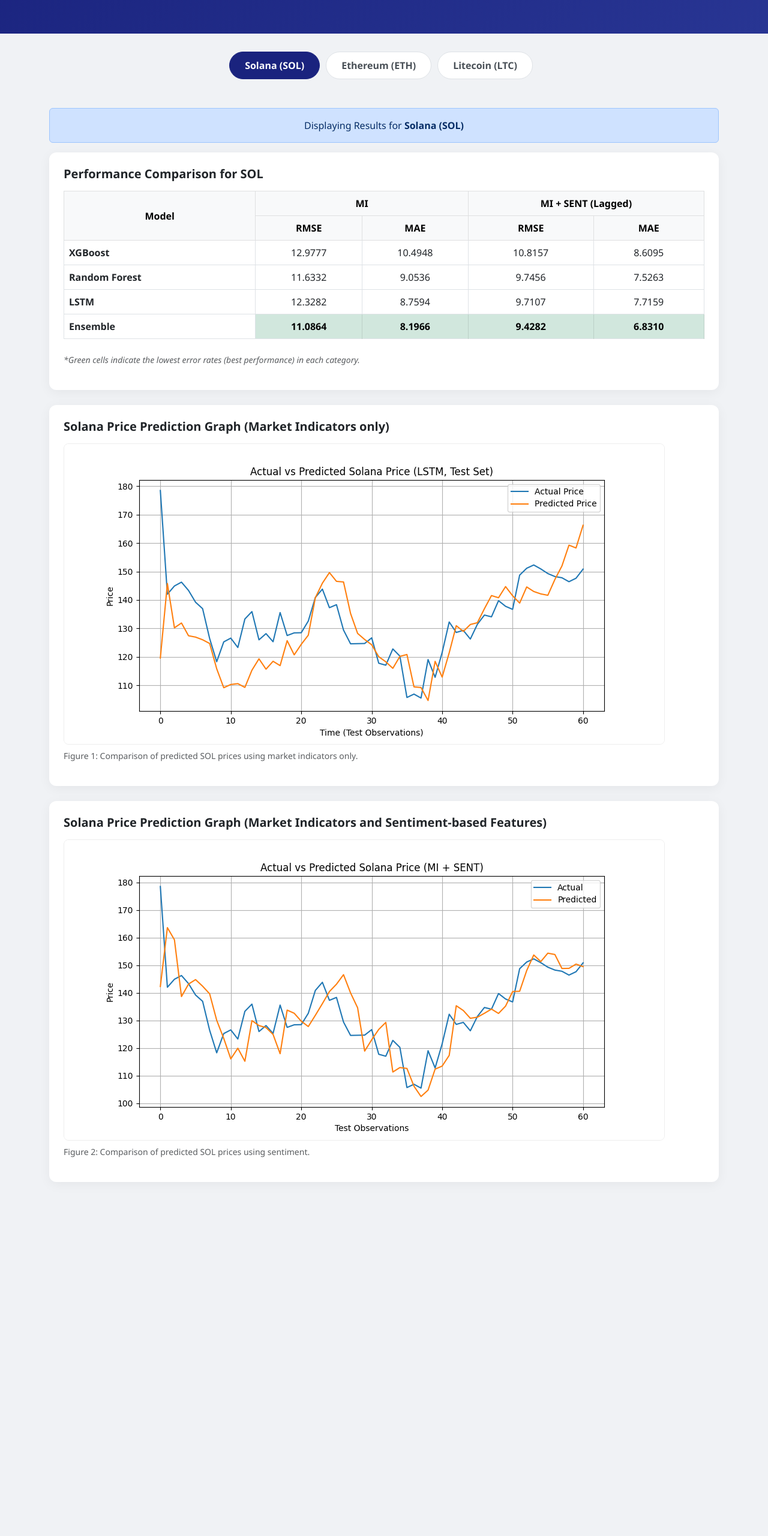
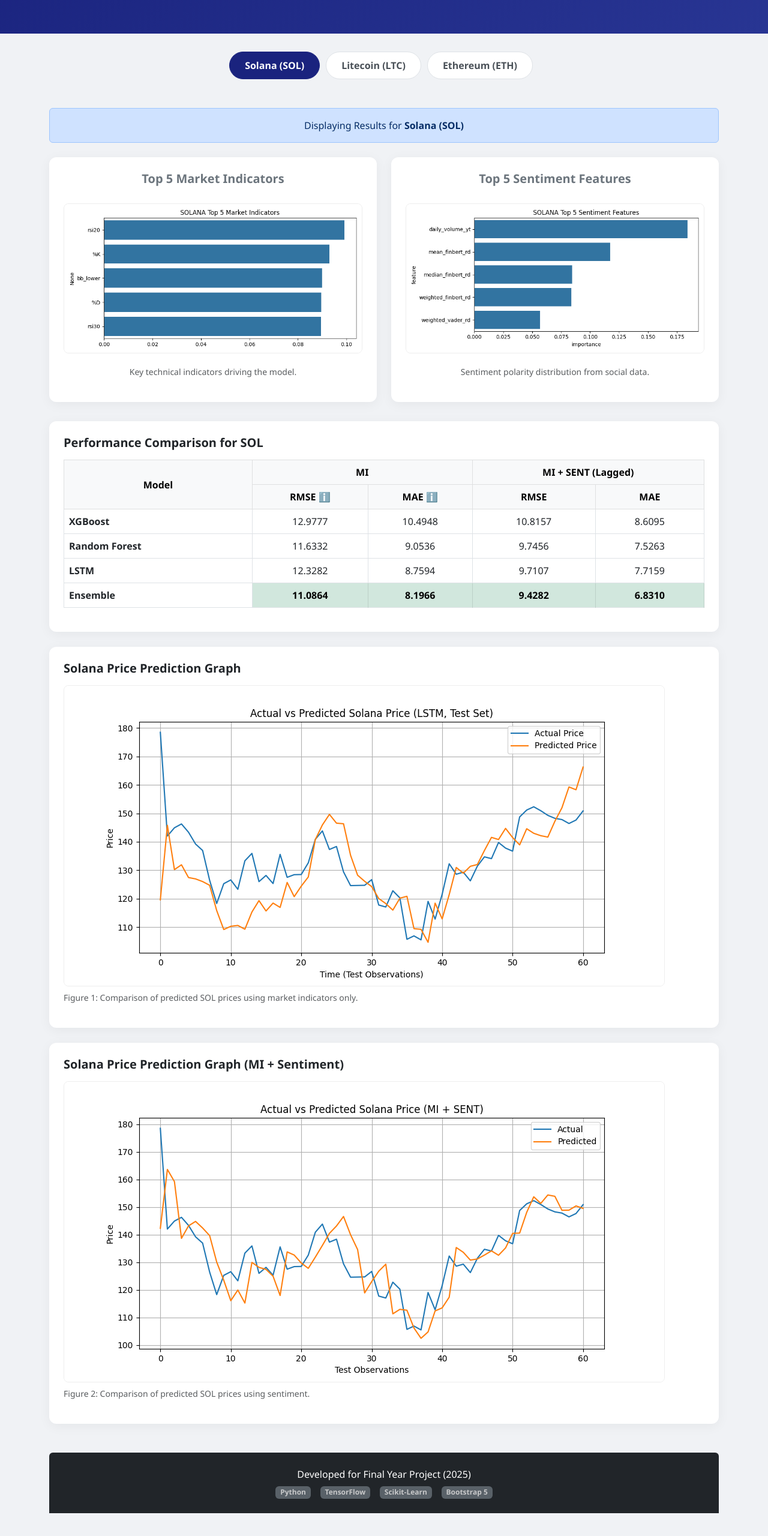
Before and after one commit to PurpleThanos/fyp-results, a plain HTML site: page index.html in a window 1280 px wide. Shown: the part 192-2752 px from the top of the page at 60% size. Before the commit the page ends 2235 px from the top, so only its background shows below. Drawn offline with nearby package versions, Linux system fonts and the light colour scheme.

Commit message:
Update index.html

```diff
--- a/index.html
+++ b/index.html
@@ -13,10 +13,14 @@
         .nav-pills .nav-link.active { background-color: #1a237e; color: white; border-color: #1a237e; }
         .result-card { background: white; border-radius: 12px; border: none; box-shadow: 0 4px 20px rgba(0,0,0,0.05); margin-bottom: 25px; transition: transform 0.2s; }
         .result-card:hover { transform: translateY(-3px); }
-        .metric-box { text-align: center; padding: 20px; background: #f8f9fa; border-radius: 10px; border: 1px solid #e9ecef; }
-        .metric-value { font-size: 1.8rem; font-weight: bold; color: #1a237e; }
-        .metric-label { font-size: 0.9rem; color: #6c757d; text-transform: uppercase; letter-spacing: 1px; }
         img.img-fluid { border-radius: 8px; border: 1px solid #eee; }
+
+        /* Special style for the clickable graph */
+        .zoomable-graph { cursor: zoom-in; transition: opacity 0.3s; }
+        .zoomable-graph:hover { opacity: 0.8; }
+
+        /* Style for the new Feature/Sentiment cards to make them same height */
+        .feature-card { height: 100%; display: flex; flex-direction: column; justify-content: space-between; }
     </style>
 </head>
 <body>
@@ -39,18 +43,34 @@
                 <button class="nav-link active" id="pills-sol-tab" data-bs-toggle="pill" data-bs-target="#pills-sol" type="button">Solana (SOL)</button>
             </li>
             <li class="nav-item" role="presentation">
-                <button class="nav-link" id="pills-eth-tab" data-bs-toggle="pill" data-bs-target="#pills-eth" type="button">Ethereum (ETH)</button>
+                <button class="nav-link" id="pills-ltc-tab" data-bs-toggle="pill" data-bs-target="#pills-ltc" type="button">Litecoin (LTC)</button>
             </li>
             <li class="nav-item" role="presentation">
-                <button class="nav-link" id="pills-ltc-tab" data-bs-toggle="pill" data-bs-target="#pills-ltc" type="button">Litecoin (LTC)</button>
+                <button class="nav-link" id="pills-eth-tab" data-bs-toggle="pill" data-bs-target="#pills-eth" type="button">Ethereum (ETH)</button>
             </li>
         </ul>
 
         <div class="tab-content" id="pills-tabContent">
 
             <div class="tab-pane fade show active" id="pills-sol">
-                <div class="alert alert-primary text-center">Displaying Results for <strong>Solana (SOL)</strong></div>
+                <div class="alert alert-primary text-center mb-4">Displaying Results for <strong>Solana (SOL)</strong></div>
 
+                <div class="row mb-3">
+                    <div class="col-md-6 mb-3">
+                        <div class="result-card p-4 feature-card">
+                            <h5 class="fw-bold text-center text-secondary mb-3">Top 5 Market Indicators</h5>
+                            <img src="SOL Top 5 Market Indicators.png" class="img-fluid" alt="Solana Top 5 Features">
+                            <p class="text-muted small text-center mt-2">Key technical indicators driving the model.</p>
+                        </div>
+                    </div>
+                    <div class="col-md-6 mb-3">
+                        <div class="result-card p-4 feature-card">
+                            <h5 class="fw-bold text-center text-secondary mb-3">Top 5 Sentiment Features</h5>
+                            <img src="SOL Top 5 Sentiment Features.png" class="img-fluid" alt="Solana Sentiment Distribution">
+                            <p class="text-muted small text-center mt-2">Sentiment polarity distribution from social data.</p>
+                        </div>
+                    </div>
+                </div>
                 <div class="result-card p-4">
                     <h5 class="fw-bold mb-3">Performance Comparison for SOL</h5>
                     <div class="table-responsive">
@@ -62,8 +82,8 @@
                                     <th colspan="2">MI + SENT (Lagged)</th>
                                 </tr>
                                 <tr>
-                                    <th>RMSE</th>
-                                    <th>MAE</th>
+                                    <th data-bs-toggle="tooltip" title="Root Mean Squared Error">RMSE ℹ️</th>
+                                    <th data-bs-toggle="tooltip" title="Mean Absolute Error">MAE ℹ️</th>
                                     <th>RMSE</th>
                                     <th>MAE</th>
                                 </tr>
@@ -100,27 +120,40 @@
                             </tbody>
                         </table>
                     </div>
-                    <p class="text-muted small mt-2">
-                        <em>*Green cells indicate the lowest error rates (best performance) in each category.</em>
-                    </p>
                 </div>
 
                 <div class="result-card p-4">
-                    <h5 class="fw-bold mb-3">Solana Price Prediction Graph (Market Indicators only)</h5>
+                    <h5 class="fw-bold mb-3">Solana Price Prediction Graph</h5>
                     <img src="sol_price_graph(new).png" class="img-fluid" alt="Solana Graph for Tech Only">
                     <p class="text-muted small mt-2">Figure 1: Comparison of predicted SOL prices using market indicators only.</p>
                 </div>
 
                 <div class="result-card p-4">
-                    <h5 class="fw-bold mb-3">Solana Price Prediction Graph (Market Indicators and Sentiment-based Features)</h5>
+                    <h5 class="fw-bold mb-3">Solana Price Prediction Graph (MI + Sentiment)</h5>
                     <img src="sol_sentiment_chart(new).png" class="img-fluid" alt="Solana Graph for Sentiment-enhanced Lagged Features">
                     <p class="text-muted small mt-2">Figure 2: Comparison of predicted SOL prices using sentiment.</p>
                 </div>
             </div>
 
             <div class="tab-pane fade" id="pills-ltc">
-                <div class="alert alert-primary text-center">Displaying Results for <strong>Litecoin (LTC)</strong></div>
+                <div class="alert alert-warning text-center mb-4">Displaying Results for <strong>Litecoin (LTC)</strong></div>
 
+                <div class="row mb-3">
+                    <div class="col-md-6 mb-3">
+                        <div class="result-card p-4 feature-card">
+                            <h5 class="fw-bold text-center text-secondary mb-3">Top 5 Market Indicators</h5>
+                            <img src="LTC Top 5 Market Indicators.png" class="img-fluid" alt="LTC Top 5 Features">
+                            <p class="text-muted small text-center mt-2">Key technical indicators driving the model.</p>
+                        </div>
+                    </div>
+                    <div class="col-md-6 mb-3">
+                        <div class="result-card p-4 feature-card">
+                            <h5 class="fw-bold text-center text-secondary mb-3">Top 5 Sentiment Features</h5>
+                            <img src="LTC Top 5 Sentiment Features.png" class="img-fluid" alt="LTC Sentiment Distribution">
+                            <p class="text-muted small text-center mt-2">Sentiment polarity distribution from social data.</p>
+                        </div>
+                    </div>
+                </div>
                 <div class="result-card p-4">
                     <h5 class="fw-bold mb-3">Performance Comparison for LTC</h5>
                     <div class="table-responsive">
@@ -170,27 +203,44 @@
                             </tbody>
                         </table>
                     </div>
-                    <p class="text-muted small mt-2">
-                        <em>*Green cells indicate the lowest error rates (best performance) in each category.</em>
-                    </p>
                 </div>
 
                 <div class="result-card p-4">
-                    <h5 class="fw-bold mb-3">Litecoin Price Prediction Graph (Market Indicators only)</h5>
+                    <h5 class="fw-bold mb-3">Litecoin Price Prediction Graph</h5>
                     <img src="ltc_price_graph(new).png" class="img-fluid" alt="Litecoin Graph for Tech Only">
                     <p class="text-muted small mt-2">Figure 1: Comparison of predicted LTC prices using market indicators only.</p>
                 </div>
 
                 <div class="result-card p-4">
-                    <h5 class="fw-bold mb-3">Litecoin Price Prediction Graph (Market Indicators and Sentiment-based Features)</h5>
-                    <img src="ltc_sentiment_chart(new).png" class="img-fluid" alt="Litecoin Graph for Sentiment-enhanced Lagged Features">
+                    <h5 class="fw-bold mb-3">Litecoin Price Prediction (MI + Sentiment)</h5>
+                    <img src="ltc_sentiment_chart(new)2.png"
+                         alt="Litecoin Graph for Sentiment-enhanced Lagged Features"
+                         data-bs-toggle="modal"
+                         data-bs-target="#ltcBigGraphModal">
+
                     <p class="text-muted small mt-2">Figure 2: Comparison of predicted LTC prices using sentiment.</p>
                 </div>
             </div>
 
             <div class="tab-pane fade" id="pills-eth">
-                <div class="alert alert-primary text-center">Displaying Results for <strong>Ethereum (ETH)</strong></div>
+                <div class="alert alert-info text-center mb-4">Displaying Results for <strong>Ethereum (ETH)</strong></div>
 
+                <div class="row mb-3">
+                    <div class="col-md-6 mb-3">
+                        <div class="result-card p-4 feature-card">
+                            <h5 class="fw-bold text-center text-secondary mb-3">Top 5 Market Indicators</h5>
+                            <img src="ETH Top 5 Market Indicators.png" class="img-fluid" alt="ETH Top 5 Features">
+                            <p class="text-muted small text-center mt-2">Key technical indicators driving the model.</p>
+                        </div>
+                    </div>
+                    <div class="col-md-6 mb-3">
+                        <div class="result-card p-4 feature-card">
+                            <h5 class="fw-bold text-center text-secondary mb-3">Top 5 Sentiment Features</h5>
+                            <img src="ETH Top 5 Sentiment Features.png" class="img-fluid" alt="ETH Sentiment Distribution">
+                            <p class="text-muted small text-center mt-2">Sentiment polarity distribution from social data.</p>
+                        </div>
+                    </div>
+                </div>
                 <div class="result-card p-4">
                     <h5 class="fw-bold mb-3">Performance Comparison for ETH</h5>
                     <div class="table-responsive">
@@ -240,26 +290,43 @@
                             </tbody>
                         </table>
                     </div>
-                    <p class="text-muted small mt-2">
-                        <em>*Green cells indicate the lowest error rates (best performance) in each category.</em>
-                    </p>
                 </div>
 
                 <div class="result-card p-4">
-                    <h5 class="fw-bold mb-3">Ethereum Price Prediction Graph (Market Indicators only)</h5>
+                    <h5 class="fw-bold mb-3">Ethereum Price Prediction Graph</h5>
                     <img src="eth_price_graph.png" class="img-fluid" alt="Ethereum Graph for Tech Only">
                     <p class="text-muted small mt-2">Figure 1: Comparison of predicted ETH prices using market indicators only.</p>
                 </div>
 
                 <div class="result-card p-4">
-                    <h5 class="fw-bold mb-3">Ethereum Price Prediction Graph (Market Indicators and Sentiment-based Features)</h5>
+                    <h5 class="fw-bold mb-3">Ethereum Price Prediction Graph (MI + Sentiment)</h5>
                     <img src="eth_sentiment_chart.png" class="img-fluid" alt="Ethereum Graph for Sentiment-enhanced Lagged Features">
                     <p class="text-muted small mt-2">Figure 2: Comparison of predicted ETH prices using sentiment.</p>
                 </div>
             </div>
+
         </div>
+        <footer class="bg-dark text-white text-center py-4 mt-5 rounded-top">
+            <div class="container">
+                <p class="mb-2">Developed for Final Year Project (2025)</p>
+                <div class="d-flex justify-content-center gap-3 opacity-75">
+                    <span class="badge bg-secondary">Python</span>
+                    <span class="badge bg-secondary">TensorFlow</span>
+                    <span class="badge bg-secondary">Scikit-Learn</span>
+                    <span class="badge bg-secondary">Bootstrap 5</span>
+                </div>
+            </div>
+        </footer>
+
+    </div>
 
     <script src="https://cdn.jsdelivr.net/npm/bootstrap@5.3.0/dist/js/bootstrap.bundle.min.js"></script>
+    <script>
+        // Enable Tooltips
+        var tooltipTriggerList = [].slice.call(document.querySelectorAll('[data-bs-toggle="tooltip"]'))
+        var tooltipList = tooltipTriggerList.map(function (tooltipTriggerEl) {
+          return new bootstrap.Tooltip(tooltipTriggerEl)
+        })
+    </script>
 </body>
-
 </html>
```
